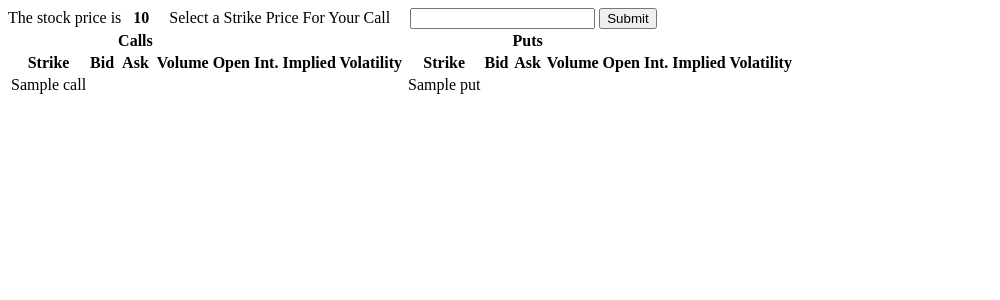
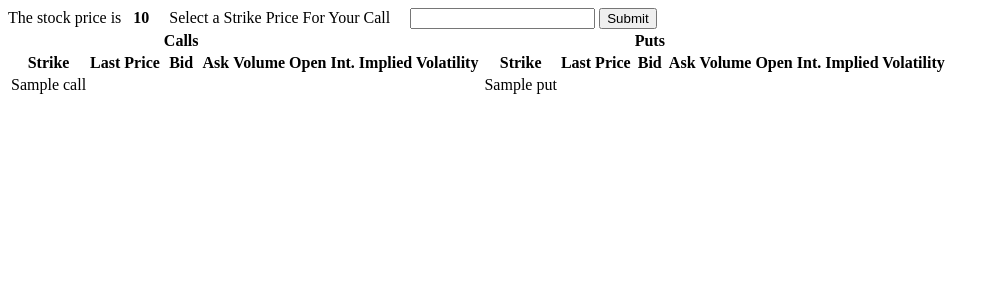
Before and after one commit to Shin-Leo/optionsPortfolio, a Django app: template optionsPF/templates/optionsPF/covered_call.html in a window 1280 px wide. Shown: the top 300 px of the page, without its empty margins (0-1000 px from the left). Run offline with Django 3.2, Linux system fonts and the light colour scheme; the template is opened without the code that fills it: most values are stand-ins (such as "Sample title", 1, 10 or a date in 2020); parts of the project's set-up code (start-up, migrations or seed data) failed here and were passed over; some libraries are stand-ins or nearby versions.

Commit message:
Added last price column

```diff
--- a/optionsPF/static/optionsPF/script.js
+++ b/optionsPF/static/optionsPF/script.js
@@ -5,15 +5,18 @@ function bid_ask() {
     for (let i = 0; i < table[0].children[1].childNodes.length; i++) {
         let strike_price = document.querySelector("body > form > table.call-table > tbody > tr:nth-child(" + i + ") > td:nth-child(1)")
         if (strike_price !== null && strike_price.childNodes[0].data === selected_strike) {
-            let bid = document.querySelector("body > form > table.call-table > tbody > tr:nth-child(" + i + ") > td:nth-child(2)").childNodes[0].data
-            let ask = document.querySelector("body > form > table.call-table > tbody > tr:nth-child(" + i + ") > td:nth-child(3)").childNodes[0].data
+            let last_price = document.querySelector("body > form > table.call-table > tbody > tr:nth-child(" + i + ") > td:nth-child(2)").childNodes[0].data
+            let bid = document.querySelector("body > form > table.call-table > tbody > tr:nth-child(" + i + ") > td:nth-child(3)").childNodes[0].data
+            let ask = document.querySelector("body > form > table.call-table > tbody > tr:nth-child(" + i + ") > td:nth-child(4)").childNodes[0].data
             result = {
                 strike: selected_strike,
+                last_price: last_price,
                 bid: bid,
                 ask: ask
             }
         }
     }
+    console.log(result)
     let url = document.getElementsByClassName("url-covered-call")[0].attributes[0].value
     $.ajax({
         type: "GET",
--- a/optionsPF/templates/optionsPF/covered_call.html
+++ b/optionsPF/templates/optionsPF/covered_call.html
@@ -33,6 +33,7 @@
         </tr>
         <tr>
             <th>Strike</th>
+            <th>Last Price</th>
             <th>Bid</th>
             <th>Ask</th>
             <th>Volume</th>
@@ -60,6 +61,7 @@
         </tr>
         <tr>
             <th>Strike</th>
+            <th>Last Price</th>
             <th>Bid</th>
             <th>Ask</th>
             <th>Volume</th>
--- a/optionsPF/views.py
+++ b/optionsPF/views.py
@@ -46,8 +46,11 @@ def search(request):
 
 def covered_call(request):
     if request.method == 'GET':
+        print(request.GET)
+        last_price = request.GET.get('result[last_price]')
         bid = request.GET.get('result[bid]')
-        ask = request.GET.get('result[bid]')
+        ask = request.GET.get('result[ask]')
+        print(last_price)
         print(bid)
         print(ask)
         return HttpResponse('')
```
Also changed, not shown: optionsPF/options_chain.py (+2 -5 lines).
